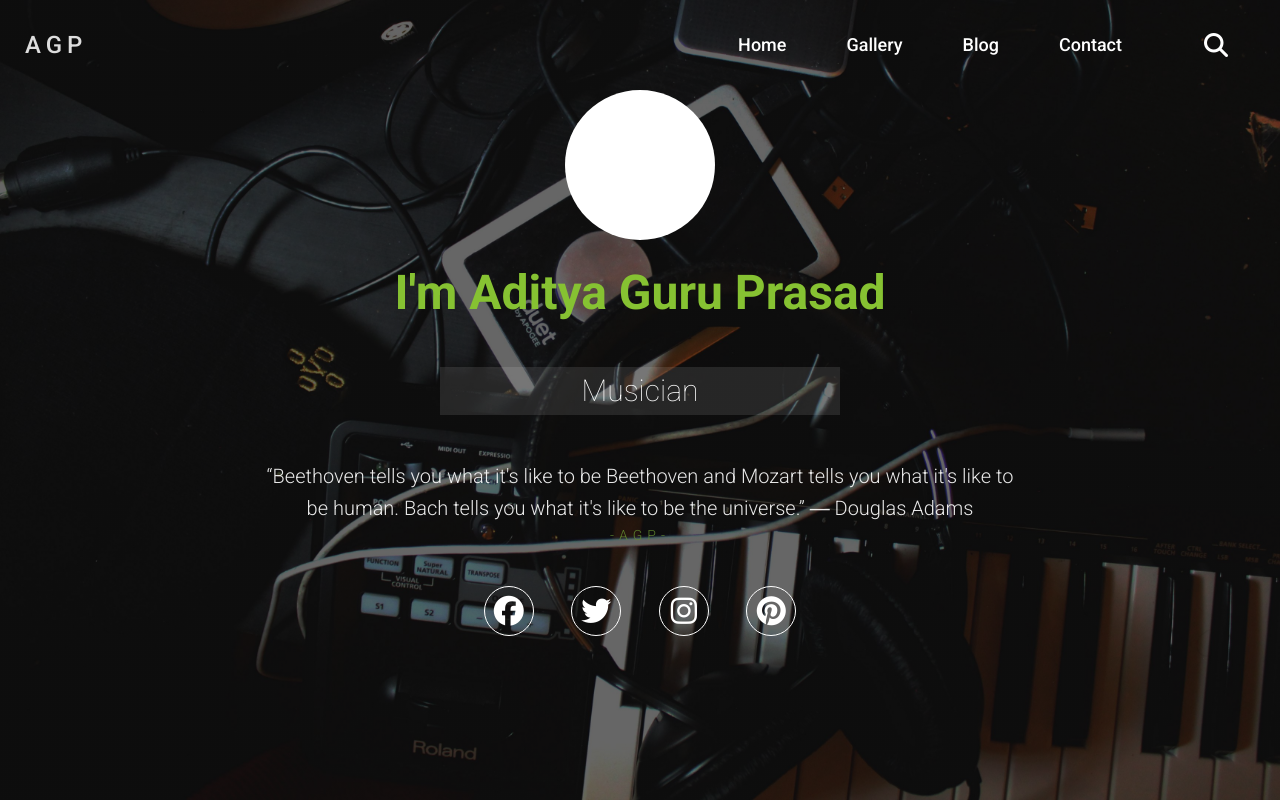
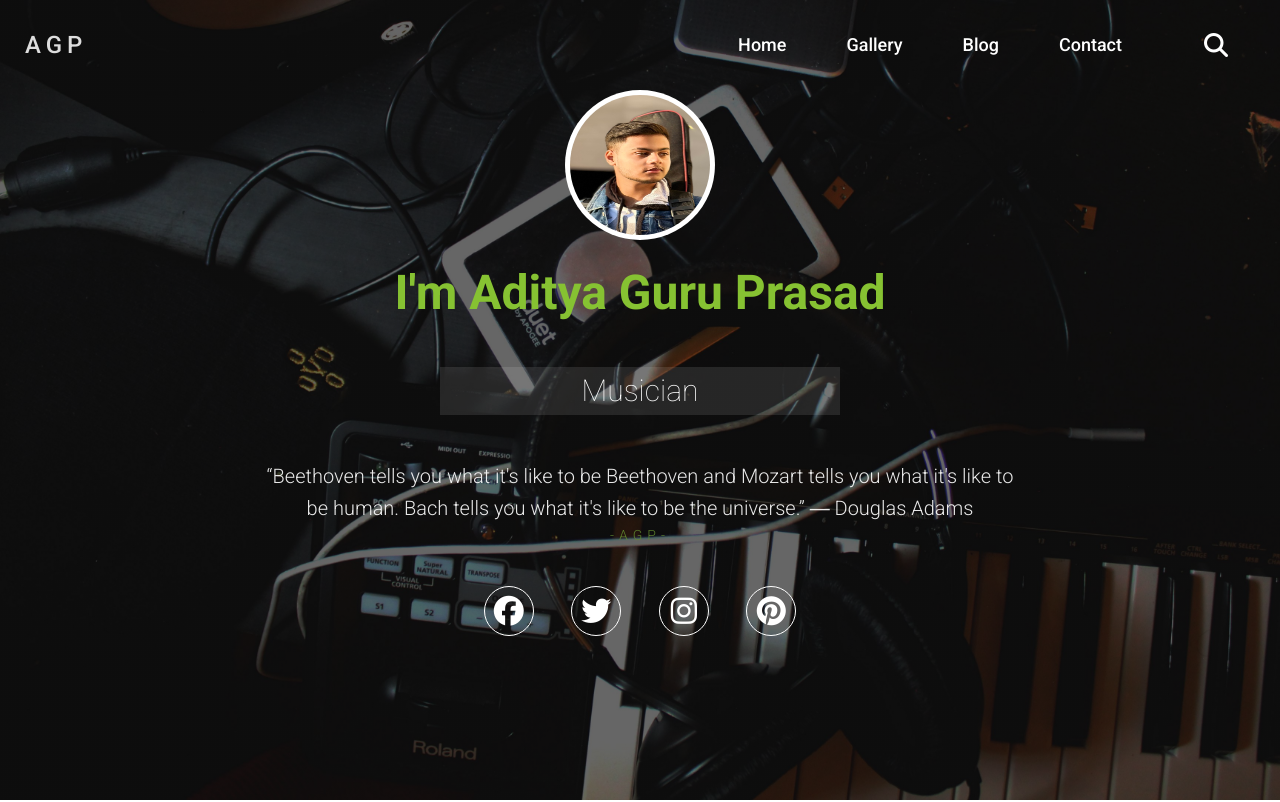
Before and after one commit to Aditya-offixial/Musician.html, a plain HTML site: page contact.html in a window 1280 px wide. Shown: the top 802 px of the page. Drawn offline with Linux system fonts and the light colour scheme; files whose address does not match are found by name.

Commit message:
Update contact.html

```diff
--- a/contact.html
+++ b/contact.html
@@ -40,7 +40,7 @@
             <div class = "container about">
                 <div class = "about-content">
                     <div class = "about-img flex">
-                        <img src = "images/adi.jpeg" alt = "photographer img">
+                        <img src = "adi.jpeg" alt = "photographer img">
                     </div>
                     <h2>I'm Aditya Guru Prasad</h2>
                     <h3>Musician</h3>
```
